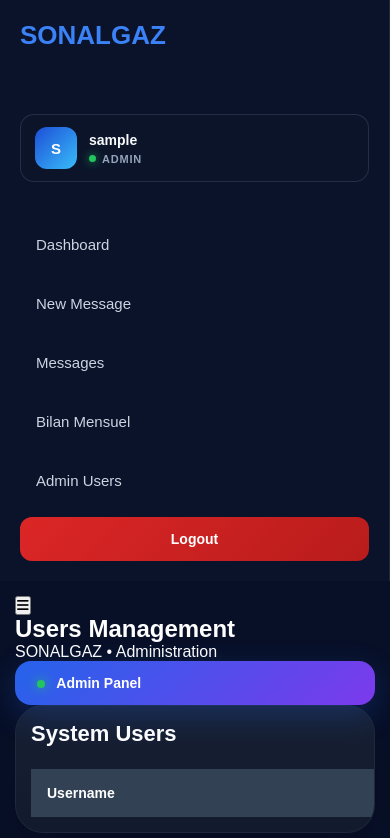
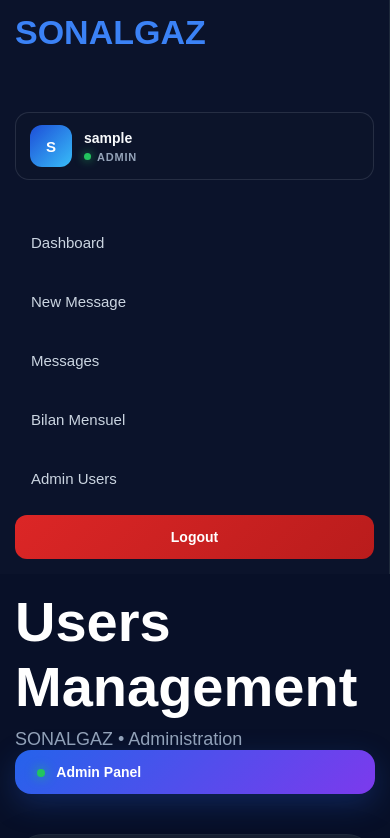
Before and after one commit to lolihackk/Project_sonalgaz, a website: page frontend/pages/users.html in a window 390 px wide. Shown: the top 838 px of the page. Drawn offline with nearby package versions, Linux system fonts and the light colour scheme; no server answers; sample sign-in values are in the browser's storage.

Commit message:
Improve responsive UI and table layout

```diff
--- a/frontend/css/style.css
+++ b/frontend/css/style.css
@@ -36,15 +36,15 @@
 
 .sidebar {
 
-    width: 240px;
-
-    min-width: 240px;
+    width: 280px;
+
+    min-width: 280px;
 
     background: #0b132b;
 
     border-right: 1px solid #1e293b;
 
-    padding: 30px 20px;
+    padding: 35px 24px;
 
     position: sticky;
 
@@ -55,8 +55,9 @@
     display: flex;
 
     flex-direction: column;
-}
-
+
+    overflow-y: auto;
+}
 .sidebar nav {
 
     display: flex;
@@ -67,14 +68,12 @@
 }
 
 .logo {
-
     color: #3b82f6;
-
-    font-size: 34px;
-
-    font-weight: 800;
-
+    font-size: 48px;
+    font-weight: 900;
     margin-bottom: 45px;
+    white-space: nowrap;
+    line-height: 1;
 }
 
 .sidebar nav {
@@ -912,13 +911,7 @@
     padding: 28px;
 }
 
-/* =========================================
-   RESPONSIVE
-========================================= */
-
-/* =========================================
-   RESPONSIVE
-========================================= */
+
 
 @media (max-width: 1400px) {
 
@@ -945,6 +938,11 @@
         padding: 20px;
     }
 
+    .logo {
+        font-size: 42px;
+        white-space: nowrap;
+    }
+
     .main-content {
         padding: 25px;
     }
@@ -953,13 +951,17 @@
         grid-template-columns: 1fr;
     }
 
+    .page-header,
     .bilan-header,
-    .form-header,
-    .page-header {
+    .form-header {
         flex-direction: column;
         align-items: flex-start;
         gap: 15px;
     }
+
+    .user-create-box {
+        grid-template-columns: 1fr;
+    }
 }
 
 @media (max-width: 768px) {
@@ -969,7 +971,7 @@
     }
 
     .cards {
-        grid-template-columns: repeat(auto-fit, minmax(220px, 1fr));
+        grid-template-columns: 1fr;
     }
 
     .search-container {
@@ -993,8 +995,18 @@
         -webkit-overflow-scrolling: touch;
     }
 
+    /* IMPORTANT */
     table {
-        min-width: 700px;
+        min-width: 900px;
+    }
+
+    .motif-cell {
+        width: 220px;
+        max-width: 220px;
+    }
+
+    .motif-preview {
+        max-width: 220px;
     }
 
     .form-actions {
@@ -1010,10 +1022,10 @@
         width: 100%;
     }
 
+    .page-header h1,
     .bilan-header h1,
-    .form-header h1,
-    .page-header h1 {
-        font-size: 30px;
+    .form-header h1 {
+        font-size: 32px;
     }
 
     .card p {
@@ -1024,12 +1036,13 @@
 @media (max-width: 480px) {
 
     .logo {
-        font-size: 26px;
-    }
-
+        font-size: 34px;
+        white-space: nowrap;
+    }
+
+    .page-header h1,
     .bilan-header h1,
-    .form-header h1,
-    .page-header h1 {
+    .form-header h1 {
         font-size: 24px;
     }
 
@@ -1043,6 +1056,10 @@
 
     .card {
         padding: 18px;
+    }
+
+    .sidebar {
+        padding: 15px;
     }
 }
 
@@ -1579,14 +1596,13 @@
 /* =====================================
    MOTIF COLUMN
 ===================================== */
-
 .motif-cell {
 
     position: relative;
 
-    width: 350px;
-
-    max-width: 350px;
+    width: 220px;
+
+    max-width: 220px;
 }
 
 
@@ -1600,7 +1616,7 @@
 
     text-overflow: ellipsis;
 
-    max-width: 350px;
+    max-width: 220px;
 
     cursor: pointer;
 }
@@ -1647,8 +1663,7 @@
 
 /* SHOW */
 
-.motif-cell:hover
-.motif-tooltip {
+.motif-cell:hover .motif-tooltip {
 
     display: block;
 }
@@ -2165,67 +2180,6 @@
         0 0 12px
         #22c55e;
 }
-
-
-
-
-
-
-
-
-/* MOBILE */
-
-@media(max-width:900px){
-
-
-    .user-create-box {
-
-
-        grid-template-columns:
-            1fr;
-    }
-}
-
-/* =========================================
-   MOBILE MESSAGES PAGE
-========================================= */
-
-@media (max-width: 768px) {
-
-    .main-content{
-        padding:15px;
-    }
-
-    .table-container{
-        padding:15px;
-        overflow-x:auto;
-        -webkit-overflow-scrolling:touch;
-    }
-
-    table{
-        min-width:1200px;
-    }
-
-    .motif-cell{
-        width:200px;
-        max-width:200px;
-    }
-
-    .motif-preview{
-        max-width:200px;
-    }
-
-    .search-container{
-        flex-direction:column;
-        align-items:stretch;
-    }
-
-    .search-container input,
-    .search-container select{
-        width:100%;
-    }
-}
-
 
 img,
 video,
@@ -2245,3 +2199,18 @@
 * {
     word-wrap: break-word;
 }
+
+.page-header{
+    margin-bottom:40px;
+}
+
+.page-header h1{
+    font-size:56px;
+    font-weight:800;
+    margin-bottom:10px;
+}
+
+.page-header p{
+    color:#94a3b8;
+    font-size:18px;
+}
--- a/frontend/pages/users.html
+++ b/frontend/pages/users.html
@@ -113,13 +113,7 @@
 
     <div class="page-header-left">
 
-        <button
-            id="menuToggle"
-            class="menu-toggle">
 
-            <i class="fa-solid fa-bars"></i>
-
-        </button>
 
         <div>
 
```
